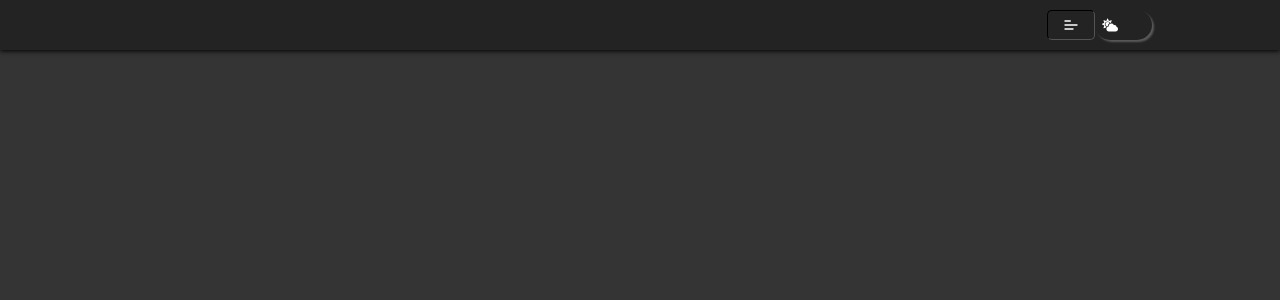
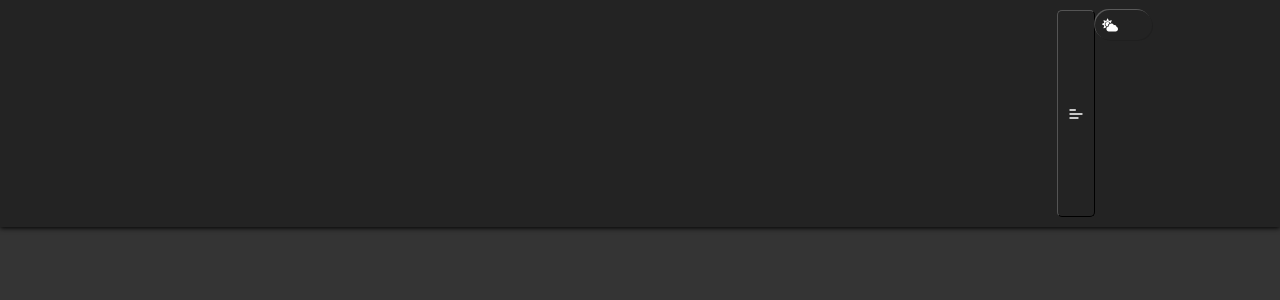
Before and after one commit to Yellow-May/portfolio-2021, a React (Create React App) app: page / in a window 1280 px wide. Shown: the top 300 px of the page. Built offline with nearby package versions, Linux system fonts and the light colour scheme.

Commit message:
Button Styled Component Updated NavBar Styled Component Updated Header Component Updated

```diff
--- a/src/components/Header/index.tsx
+++ b/src/components/Header/index.tsx
@@ -15,10 +15,17 @@ const Header = () => {
 	return (
 		<Styled>
 			<Container>
-				<NavBar mobInView={navbarstate}></NavBar>
-				<Button onClick={() => setnavbarstate(prev => !prev)}>
+				<NavBar mobInView={navbarstate}>
+					<Button variant='link'>Home</Button>
+					<Button variant='link'>About</Button>
+					<Button variant='link'>Tech Familiarity</Button>
+					<Button variant='link'>Projects</Button>
+				</NavBar>
+
+				<Button onClick={() => setnavbarstate(prev => !prev)} title='nav button' variant='icon'>
 					{navbarstate ? <CgMenuRight /> : <CgMenuLeft />}
 				</Button>
+
 				<Switch
 					checked={switchstate}
 					onClick={() => setswitchstate(prev => !prev)}
--- a/src/styles/components/Button/index.tsx
+++ b/src/styles/components/Button/index.tsx
@@ -3,10 +3,16 @@ import Styled from "./styled";
 
 interface ButtonProps {
 	onClick?: any;
+	title?: string;
+	variant?: "link" | "text" | "icon";
 }
 
 const Button: React.FC<ButtonProps> = props => {
-	return <Styled onClick={props.onClick}>{props.children}</Styled>;
+	return (
+		<Styled onClick={props.onClick} title={props.title || undefined} variant={props.variant}>
+			{props.children}
+		</Styled>
+	);
 };
 
 export default Button;
--- a/src/styles/components/Button/styled.ts
+++ b/src/styles/components/Button/styled.ts
@@ -1,19 +1,23 @@
 import styled from "styled-components";
 
-interface StyledButtonProps {}
+interface StyledButtonProps {
+	variant?: "text" | "link" | "icon";
+}
 
 export default styled.button<StyledButtonProps>(props => ({
 	outline: "none",
 	cursor: "pointer",
 	transition: "0.35s",
 	borderRadius: 5,
-	padding: "5px 15px",
 	fontSize: 16,
+	width: "max-content",
+	padding: props.variant === "icon" ? "5px 10px" : "5px 15px",
+	textTransform: props.variant === "link" ? "uppercase" : "unset",
 
 	background: "none",
 	color: "rgba(255, 255, 255, 1)",
-	borderWidth: 1,
-	borderStyle: "inset",
+	borderWidth: props.variant === "link" && "text" ? 0 : 1,
+	borderStyle: props.variant === "icon" ? "outset" : "solid",
 
 	display: "flex",
 	alignItems: "center",
--- a/src/styles/components/NavBar.ts
+++ b/src/styles/components/NavBar.ts
@@ -14,6 +14,11 @@ export default styled.nav<StyledNavBarProps>(props => ({
 	boxShadow: "1px 0px 5px rgba(35, 35, 35, 1)",
 	zIndex: -1,
 	transition: "0.75s",
+	display: "flex",
+	flexDirection: "column",
+	justifyContent: "center",
+	gap: 25,
+	padding: 10,
 
 	"@media (min-width: 640px)": {
 		position: "static",
--- a/src/styles/components/Switch/styled.ts
+++ b/src/styles/components/Switch/styled.ts
@@ -8,7 +8,7 @@ export default styled.div<StyledSwitchProps>(props => ({
 	width: 60,
 	height: 30,
 	borderRadius: 30,
-	boxShadow: " 2px 2px 2px rgba(255, 255, 255, 0.25)",
+	boxShadow: "-1px -1px 0px rgba(255, 255, 255, 0.25), 1px 1px 0px rgba(0, 0, 0, 0.125)",
 	position: "relative",
 	cursor: "pointer",
 
```
